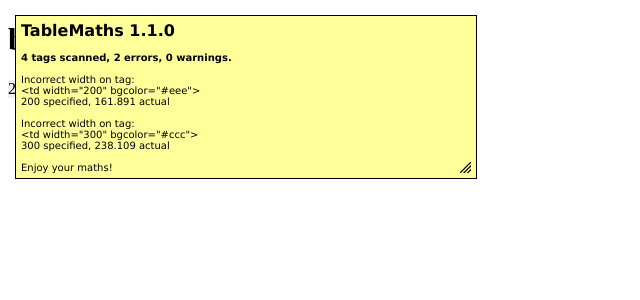
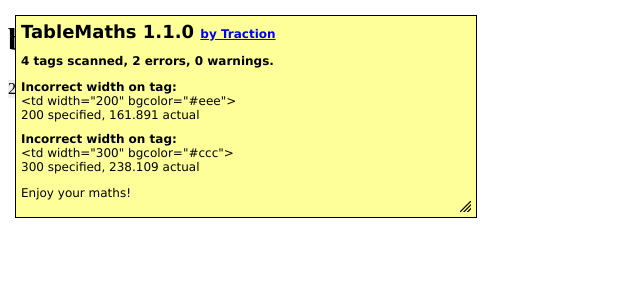
Before and after one commit to traction/TableMaths, a Jekyll site: the page testpage.html, which Jekyll copies as it is, in a window 1280 px wide. Shown: the top 300 px of the page, without its empty margins (0-640 px from the left). Built offline with Jekyll 4.4.1, drawn with Linux system fonts in a browser that asks for light colours; nearby versions of some CDN libraries.

Commit message:
* Warning sections are now wrapped in `<div>` for better style and element management. * Style proofing. * Added 'by Traction' line to title.

```diff
--- a/assets/css/tablemaths.scss
+++ b/assets/css/tablemaths.scss
@@ -3,32 +3,55 @@
 
 // Used directly in TableMaths display.
 
+// Colors
+$main-background: #ff9;
+$main-color: #000;
+$highlight-background: #9cf;
+
 #tmhl {
   display: none;
   position: absolute;
   opacity: .75;
-  z-index: 999;
-  background-color: #9cf;
+  z-index: 9999;
+  background-color: $highlight-background;
 }
 
 #tablemaths {
   position: fixed;
   top: 15px;
   left: 15px;
-  z-index: 9999;
-  border: 1px solid #000;
-  background-color: #ff9;
+  z-index: 99999;
+  border: 1px solid $main-color;
+  background-color: $main-background;
+  color: $main-color;
   cursor: move;
   padding: 5px;
   width: 450px;
   overflow: hidden;
   font-family: 'Lucida Grande', Helvetica, Arial;
-  font-size: 10px;
+  font-size: 12px;
 
   h1 {
+    color: $main-color;
     margin: 0 0 12px;
-    font-size: 16px;
+    font-size: 18px;
     font-weight: bold;
+
+    small {
+      font-size: 12px;
+    }
+  }
+
+  .tm-report {
+    font-weight: bold;
+  }
+
+  .tm-report-element {
+    margin-bottom: 10px;
+
+    .tm-report-heading {
+      font-weight: bold;
+    }
   }
 
   #tmrs {
--- a/tablemaths.js
+++ b/tablemaths.js
@@ -58,30 +58,37 @@
     var warn=0;
     var report=''
     var reporttag='<div id="tablemaths">';
-    reporttag += '<h1>TableMaths '+this.version+'</h1>';
+    reporttag += '<h1>TableMaths '+this.version+' <small><a href="https://traction.github.io/TableMaths/" target="_blank">by Traction</a></small></h1>';
     $('table,td').each(function(idx,el){
       var e=$(el);
       var x=e.attr('width');
       if(x !== undefined){
         var w=e.width();
         if (x.trim() === '') {
-          report += 'Warning! Empty width attribute on tag:<br/>';
-          report += $tablemaths.tagHtml(e)+'<br/><br/>';
+          report += '<div class="tm-report-element tm-report-type-emptywidth">';
+          report += '<span class="tm-report-heading">Warning! Empty width attribute on tag:</span><br/>';
+          report += $tablemaths.tagHtml(e);
+          report += '</div>';
           warn++;
         } else if (x.substring(x.length-1)=='%'){
           if (parseInt(e.css('padding-left')) || parseInt(e.css('padding-right'))) {
-            report += 'Error! Tag with percentage width and padding:<br/>';
-            report += $tablemaths.tagHtml(e)+'<br/><br/>';
+            report += '<div class="tm-report-element tm-report-type-percentagewidthpadding">';
+            report += '<span class="tm-report-heading">Error! Tag with percentage width and padding:</span><br/>';
+            report += $tablemaths.tagHtml(e);
             err++;
           } else if (e.parents('table').length > 0) { // ignores tables that aren't nested
-            report += 'Warning! Percentage width on tag:<br/>';
-            report += $tablemaths.tagHtml(e)+'<br/><br/>';
+            report += '<div class="tm-report-element tm-report-type-percentagewidth">';
+            report += '<span class="tm-report-heading">Warning! Percentage width on tag:</span><br/>';
+            report += $tablemaths.tagHtml(e);
+            report += '</div>';
             warn++;
           }
         } else if (w!=x) {
-          report += 'Incorrect width on tag:<br/>';
+          report += '<div class="tm-report-element tm-report-type-widthwrong">';
+          report += '<span class="tm-report-heading">Incorrect width on tag:</span><br/>';
           report += $tablemaths.tagHtml(e)+'<br/>';
-          report += x+' specified, '+w+' actual<br/><br/>';
+          report += x+' specified, '+w+' actual';
+          report += '</div>';
           err++;
         }
       }
@@ -90,16 +97,18 @@
     $('tr').each(function(idx,el){
       var e=$(el);
       if(e.attr('valign')){
-        report += 'Warning! valign on tr tags is ignored in some email clients.<br/>'
-        report += $tablemaths.tagHtml(e)+'<br/>';
+        report += '<div class="tm-report-element tm-report-type-valign">';
+        report += '<span class="tm-report-heading">Warning! valign on tr tags is ignored in some email clients.</span><br/>'
+        report += $tablemaths.tagHtml(e);
+        report += '</div>';
         warn++;
       }
       var tds = e.find('> td');
       var pad_top = tds.map(function(){return parseInt($(this).css('padding-top'), 10);});
       i++;
     });
-    report = '<b>'+i+' tags scanned, '+err+' errors, '+warn+' warnings.</b><br/><br/>'+report+'Enjoy your maths!';
-    $('body').append(reporttag+report+'<div id="tmrs" class="ui-resizable-handle ui-resizable-se"></div></div>');
+    var finalReport = '<p class="tm-report">' + i + ' tags scanned, ' + err + ' errors, ' + warn + ' warnings.</p>' + report + '<p class="tm-ending">Enjoy your maths!</p>';
+    $('body').append(reporttag + finalReport + '<div id="tmrs" class="ui-resizable-handle ui-resizable-se"></div></div>');
     $('#tablemaths').draggable().resizable({ handles: {se:'#tmrs'} });
     $('.tmhl-tag').on('mouseover mouseout', function(event) {
       if (event.type=='mouseout'){
```
